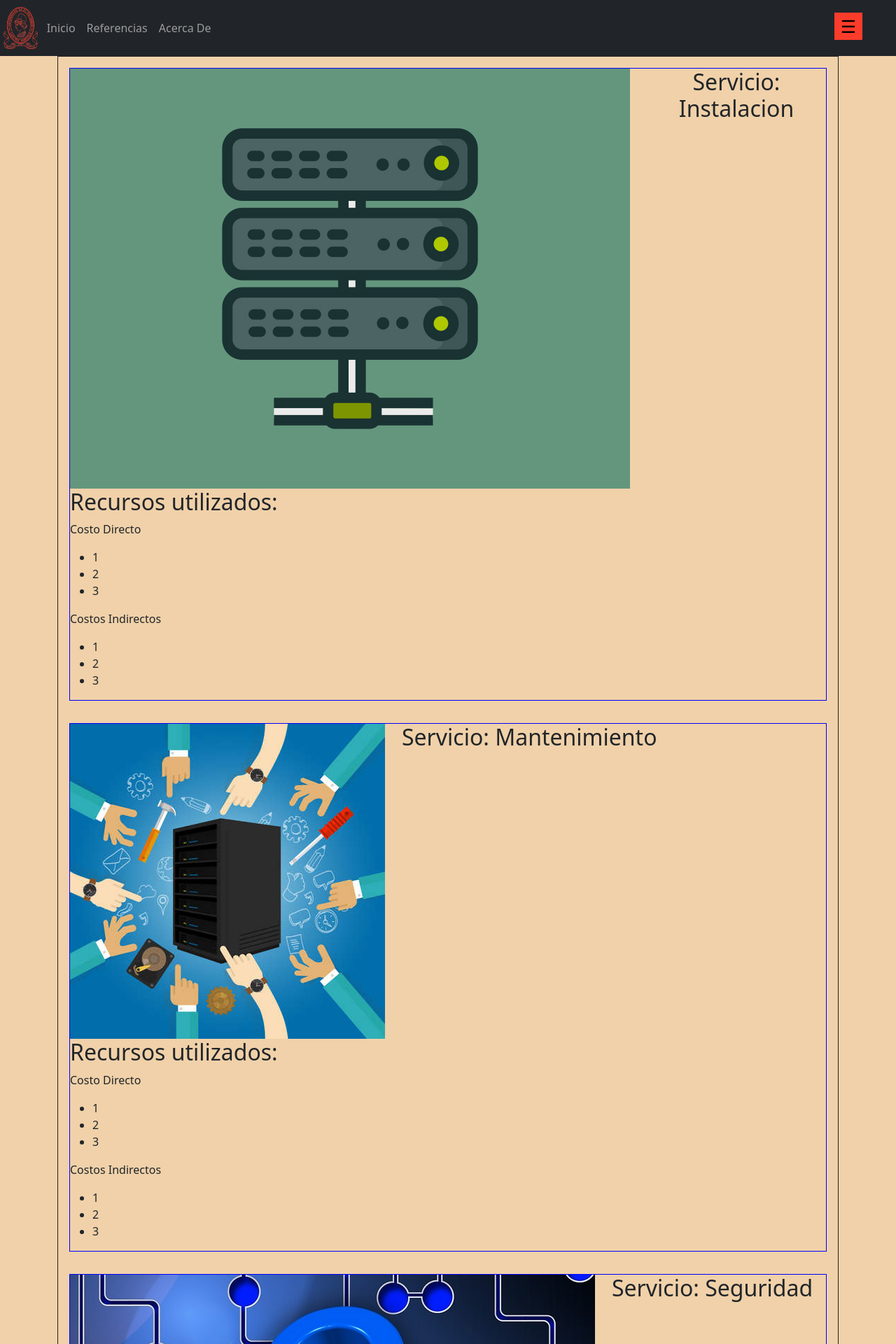
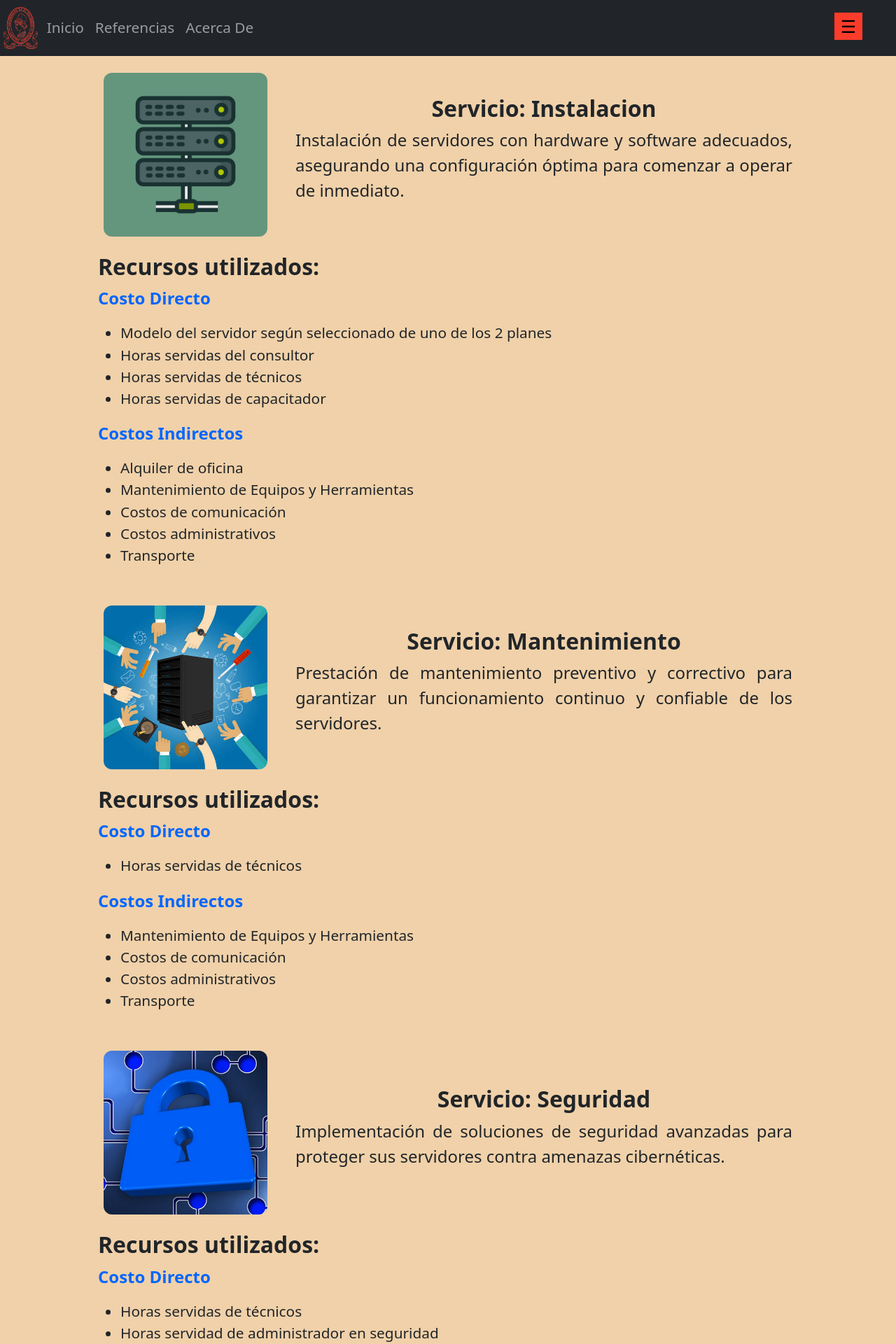
Before and after one commit to JGer04/ProyectoSIC, a Django app: page /costo/servicio in a window 1280 px wide. Shown: the top 1920 px of the page at 70% size. Run offline with Django 4.2, Linux system fonts and the light colour scheme; some libraries are stand-ins or nearby versions.

Commit message:
completar vista servicios y datos actividad

```diff
--- a/ServiTech/static/css/costos.css
+++ b/ServiTech/static/css/costos.css
@@ -1,14 +1,16 @@
 .contenedor-servicio{
  margin-top: 5rem;
- border: 1px solid;
  padding: 1rem;
  display: flex;
+ align-items: center;
  flex-direction: column;
  row-gap: 2rem;
+ width: 100%;
+ height: 100%;
 }
 
 .servicio{
- border: 1px solid blue;
+ max-width: 1000px;
 }
 
 .generalidades{
@@ -16,3 +18,43 @@
  flex-direction: row;
  column-gap: 1.5rem;
 }
+
+.generalidades img{
+ width: 250px;
+ height: 250px;
+ object-fit: cover;
+ padding: 0.5rem;
+ border-radius: 20px;
+}
+
+.S1-H2{
+ font-weight: bolder;
+}
+
+.S1-desc{
+ font-size: 1.5rem;
+ font-weight: 500;
+ text-align: justify;
+}
+
+.texto{
+ display: flex;
+ flex-direction: column;
+ align-items: center;
+ justify-content: center;
+ padding: 0.5rem;
+}
+
+.recursos{
+ margin-top: 1rem;
+}
+
+.recursos p{
+ font-size: 1.5rem;
+ color: rgb(0, 102, 255);
+ font-weight: 600;
+}
+
+ul li{
+ font-size: 1.3rem;
+}
--- a/ServiTech/templates/costo/servicio.html
+++ b/ServiTech/templates/costo/servicio.html
@@ -15,22 +15,25 @@
                 <img src="{% static 'img/instalacion.jpg'%}" alt="">
                 <div class="texto">
                     <h2 class="S1-H2">Servicio: Instalacion</h2>
-                    <p class="S1-desc"></p>
+                    <p class="S1-desc">Instalación de servidores con hardware y software adecuados, asegurando una configuración óptima para comenzar a operar de inmediato.</p>
                 </div>
             </div>
             <div class="recursos">
                 <h2 class="S1-H2">Recursos utilizados:</h2>
                 <p>Costo Directo</p>
                 <ul>
-                    <li>1</li>
-                    <li>2</li>
-                    <li>3</li>
+                    <li>Modelo del servidor según seleccionado de uno de los 2 planes</li>
+                    <li>Horas servidas del consultor</li>
+                    <li>Horas servidas de técnicos</li>
+                    <li>Horas servidas de capacitador</li>
                 </ul>
                 <p>Costos Indirectos</p>
                 <ul>
-                    <li>1</li>
-                    <li>2</li>
-                    <li>3</li>
+                    <li>Alquiler de oficina</li>
+                    <li>Mantenimiento de Equipos y Herramientas</li>
+                    <li>Costos de comunicación</li>
+                    <li>Costos administrativos</li>
+                    <li>Transporte</li>
                 </ul>
             </div>
         </div>
@@ -39,22 +42,21 @@
                 <img src="{% static 'img/mantenimiento.jpg'%}" alt="">
                 <div class="texto">
                     <h2 class="S1-H2">Servicio: Mantenimiento</h2>
-                    <p class="S1-desc"></p>
+                    <p class="S1-desc">Prestación de mantenimiento preventivo y correctivo para garantizar un funcionamiento continuo y confiable de los servidores.</p>
                 </div>
             </div>
             <div class="recursos">
                 <h2 class="S1-H2">Recursos utilizados:</h2>
                 <p>Costo Directo</p>
                 <ul>
-                    <li>1</li>
-                    <li>2</li>
-                    <li>3</li>
+                    <li>Horas servidas de técnicos</li>
                 </ul>
                 <p>Costos Indirectos</p>
                 <ul>
-                    <li>1</li>
-                    <li>2</li>
-                    <li>3</li>
+                    <li>Mantenimiento de Equipos y Herramientas</li>
+                    <li>Costos de comunicación</li>
+                    <li>Costos administrativos</li>
+                    <li>Transporte</li>
                 </ul>
             </div>
         </div>
@@ -63,22 +65,21 @@
                 <img src="{% static 'img/seguridad.jpg'%}" alt="">
                 <div class="texto">
                     <h2 class="S1-H2">Servicio: Seguridad</h2>
-                    <p class="S1-desc"></p>
+                    <p class="S1-desc">Implementación de soluciones de seguridad avanzadas para proteger sus servidores contra amenazas cibernéticas.</p>
                 </div>
             </div>
             <div class="recursos">
                 <h2 class="S1-H2">Recursos utilizados:</h2>
                 <p>Costo Directo</p>
                 <ul>
-                    <li>1</li>
-                    <li>2</li>
-                    <li>3</li>
+                    <li>Horas servidas de técnicos</li>
+                    <li>Horas servidad de administrador en seguridad</li>
                 </ul>
                 <p>Costos Indirectos</p>
                 <ul>
-                    <li>1</li>
-                    <li>2</li>
-                    <li>3</li>
+                    <li>Costos de comunicación</li>
+                    <li>Costos administrativos</li>
+                    <li>Transporte</li>
                 </ul>
             </div>
         </div>
```
Also changed, not shown: ServiTech/db.sqlite3, 8 other files.
